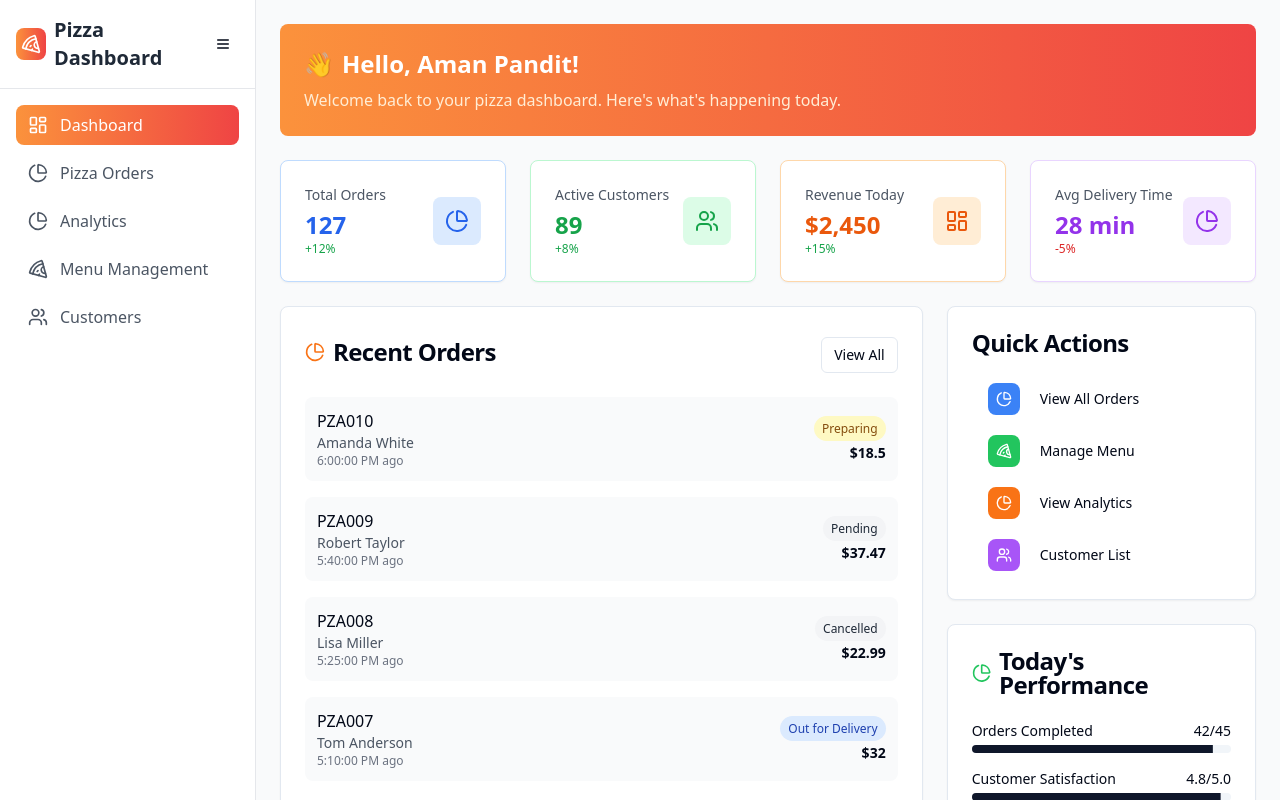
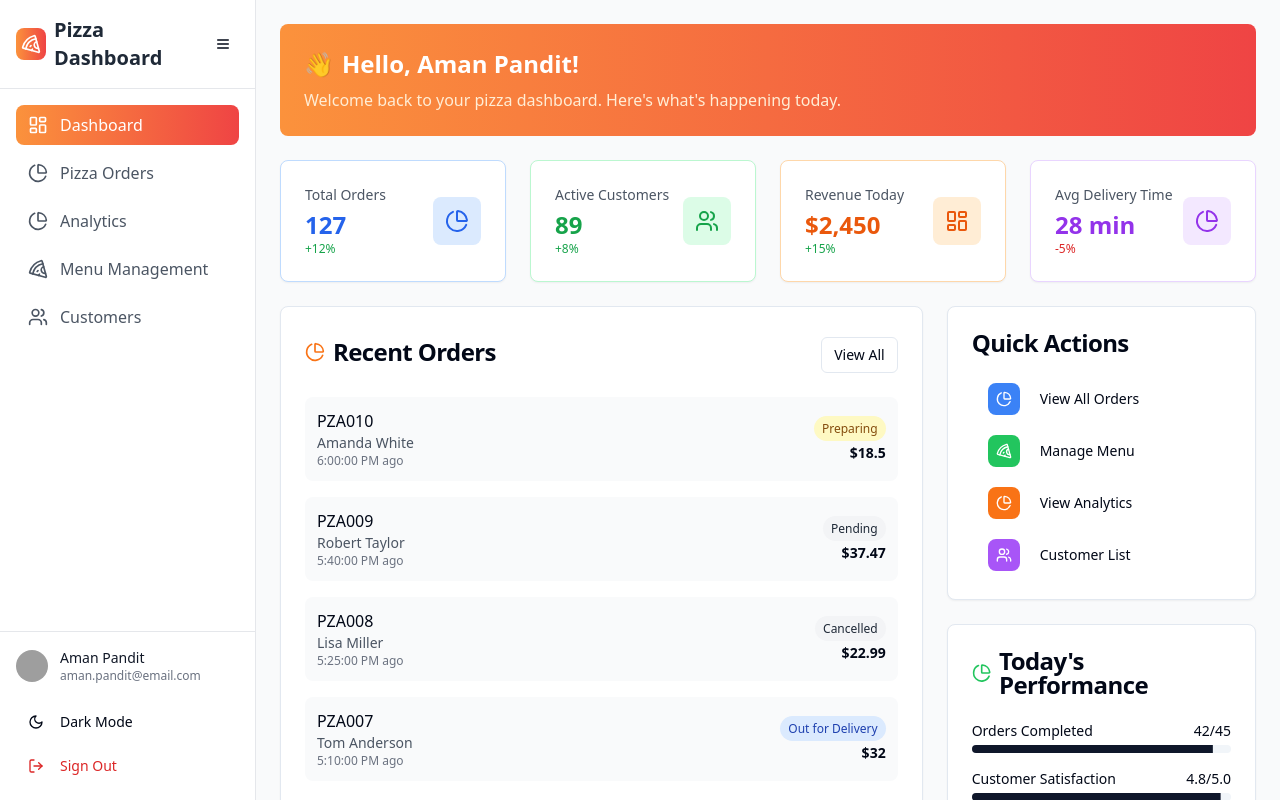
Before and after one commit to ApoorvDixitt/slice-savvy-dashboard, a React (Vite) app: page / in a window 1280 px wide. Both pictures are taken after a click on the button "Continue with Google". Shown: the top 800 px of the page. Built offline with nearby package versions, Linux system fonts and the light colour scheme; grey boxes are pictures that could not be loaded.

Commit message:
Improved Sidebar From Cursor

```diff
--- a/src/components/layout/DashboardLayout.tsx
+++ b/src/components/layout/DashboardLayout.tsx
@@ -1,4 +1,3 @@
-
 import React, { useState, useEffect } from 'react';
 import { Outlet } from 'react-router-dom';
 import Sidebar from './Sidebar';
@@ -29,15 +28,20 @@ const DashboardLayout: React.FC = () => {
   };
 
   return (
-    <div className="min-h-screen bg-gray-50 dark:bg-gray-900 flex">
+    <div className="min-h-screen bg-gray-50 dark:bg-gray-900">
       <Sidebar
         isCollapsed={isCollapsed}
         onToggle={() => setIsCollapsed(!isCollapsed)}
         isDarkMode={isDarkMode}
         onThemeToggle={handleThemeToggle}
       />
-
-      <div className="flex-1 flex flex-col min-h-screen">
+      <div
+        className={
+          isCollapsed
+            ? "flex-1 flex flex-col min-h-screen transition-all duration-300 ml-0"
+            : "flex-1 flex flex-col min-h-screen transition-all duration-300 ml-64"
+        }
+      >
         <main className="flex-1 p-6">
           <Outlet />
         </main>
--- a/src/components/layout/Sidebar.tsx
+++ b/src/components/layout/Sidebar.tsx
@@ -1,4 +1,3 @@
-
 import React from 'react';
 import { Link, useLocation } from 'react-router-dom';
 import {
@@ -41,14 +40,20 @@ const Sidebar: React.FC<SidebarProps> = ({
   ];
 
   return (
-    <div className={cn(
-      "bg-white dark:bg-gray-900 border-r border-gray-200 dark:border-gray-700 flex flex-col transition-all duration-300",
-      isCollapsed ? "w-16" : "w-64"
-    )}>
+    <>
+      <div
+        className={cn(
+          "fixed top-0 left-0 h-screen bg-white dark:bg-gray-900 border-r border-gray-200 dark:border-gray-700 flex flex-col transition-all duration-300 z-40",
+          isCollapsed ? "w-0 p-0 overflow-hidden" : "w-64"
+        )}
+        style={isCollapsed ? { minWidth: 0, width: 0 } : {}}
+      >
+        {/* Only render sidebar content if not collapsed */}
+        {!isCollapsed && (
+          <>
             {/* Header */}
             <div className="p-4 border-b border-gray-200 dark:border-gray-700">
               <div className="flex items-center justify-between">
-          {!isCollapsed && (
                 <div className="flex items-center space-x-2">
                   <div className="w-8 h-8 bg-gradient-to-r from-orange-400 to-red-500 rounded-lg flex items-center justify-center">
                     <Pizza className="w-5 h-5 text-white" />
@@ -57,7 +62,6 @@ const Sidebar: React.FC<SidebarProps> = ({
                     Pizza Dashboard
                   </span>
                 </div>
-          )}
                 <Button
                   variant="ghost"
                   size="sm"
@@ -70,11 +74,10 @@ const Sidebar: React.FC<SidebarProps> = ({
             </div>
 
             {/* Navigation */}
-      <nav className="flex-1 p-4 space-y-2">
+            <nav className="flex-1 p-4 space-y-2 overflow-y-auto">
               {navigation.map((item) => {
                 const isActive = location.pathname === item.href;
                 const Icon = item.icon;
-
                 return (
                   <Link
                     key={item.name}
@@ -87,42 +90,22 @@ const Sidebar: React.FC<SidebarProps> = ({
                     )}
                   >
                     <Icon className="w-5 h-5" />
-              {!isCollapsed && <span className="font-medium">{item.name}</span>}
+                    <span className="font-medium">{item.name}</span>
                   </Link>
                 );
               })}
             </nav>
 
-      {/* Footer */}
-      <div className="p-4 border-t border-gray-200 dark:border-gray-700">
-        {/* Theme Toggle */}
-        <Button
-          variant="ghost"
-          size="sm"
-          onClick={onThemeToggle}
-          className={cn(
-            "w-full mb-3 justify-start",
-            isCollapsed && "justify-center"
-          )}
-        >
-          {isDarkMode ? <Sun className="w-4 h-4" /> : <Moon className="w-4 h-4" />}
-          {!isCollapsed && <span className="ml-2">
-            {isDarkMode ? 'Light Mode' : 'Dark Mode'}
-          </span>}
-        </Button>
-
+            {/* Footer - stick to bottom */}
+            <div className="p-4 border-t border-gray-200 dark:border-gray-700 flex flex-col gap-3">
               {/* User Info */}
-        <div className={cn(
-          "flex items-center space-x-3 mb-3",
-          isCollapsed && "justify-center"
-        )}>
+              <div className="flex items-center space-x-3">
                 <Avatar className="w-8 h-8">
                   <AvatarImage src={user?.avatar} />
                   <AvatarFallback className="bg-gradient-to-r from-orange-400 to-red-500 text-white">
                     {user?.name?.split(' ').map(n => n[0]).join('') || 'U'}
                   </AvatarFallback>
                 </Avatar>
-          {!isCollapsed && (
                 <div className="flex-1 min-w-0">
                   <p className="text-sm font-medium text-gray-900 dark:text-white truncate">
                     {user?.name}
@@ -131,24 +114,45 @@ const Sidebar: React.FC<SidebarProps> = ({
                     {user?.email}
                   </p>
                 </div>
-          )}
               </div>
-
-        {/* Logout Button */}
+              <div className="flex flex-col gap-2 mt-2">
+                <Button
+                  variant="ghost"
+                  size="sm"
+                  onClick={onThemeToggle}
+                  className="w-full justify-start"
+                >
+                  {isDarkMode ? <Sun className="w-4 h-4" /> : <Moon className="w-4 h-4" />}
+                  <span className="ml-2">
+                    {isDarkMode ? 'Light Mode' : 'Dark Mode'}
+                  </span>
+                </Button>
                 <Button
                   variant="ghost"
                   size="sm"
                   onClick={logout}
-          className={cn(
-            "w-full text-red-600 hover:text-red-700 hover:bg-red-50 dark:hover:bg-red-900/20",
-            isCollapsed ? "justify-center" : "justify-start"
-          )}
+                  className="w-full text-red-600 hover:text-red-700 hover:bg-red-50 dark:hover:bg-red-900/20 justify-start"
                 >
                   <LogOut className="w-4 h-4" />
-          {!isCollapsed && <span className="ml-2">Sign Out</span>}
+                  <span className="ml-2">Sign Out</span>
                 </Button>
               </div>
             </div>
+          </>
+        )}
+      </div>
+      {/* Floating toggle button when collapsed */}
+      {isCollapsed && (
+        <Button
+          variant="ghost"
+          size="icon"
+          onClick={onToggle}
+          className="fixed top-4 left-4 z-50 shadow-lg bg-white dark:bg-gray-900 border border-gray-200 dark:border-gray-700"
+        >
+          <Menu className="w-6 h-6" />
+        </Button>
+      )}
+    </>
   );
 };
 
```
Lines whose indentation alone changed are shown as unchanged.
